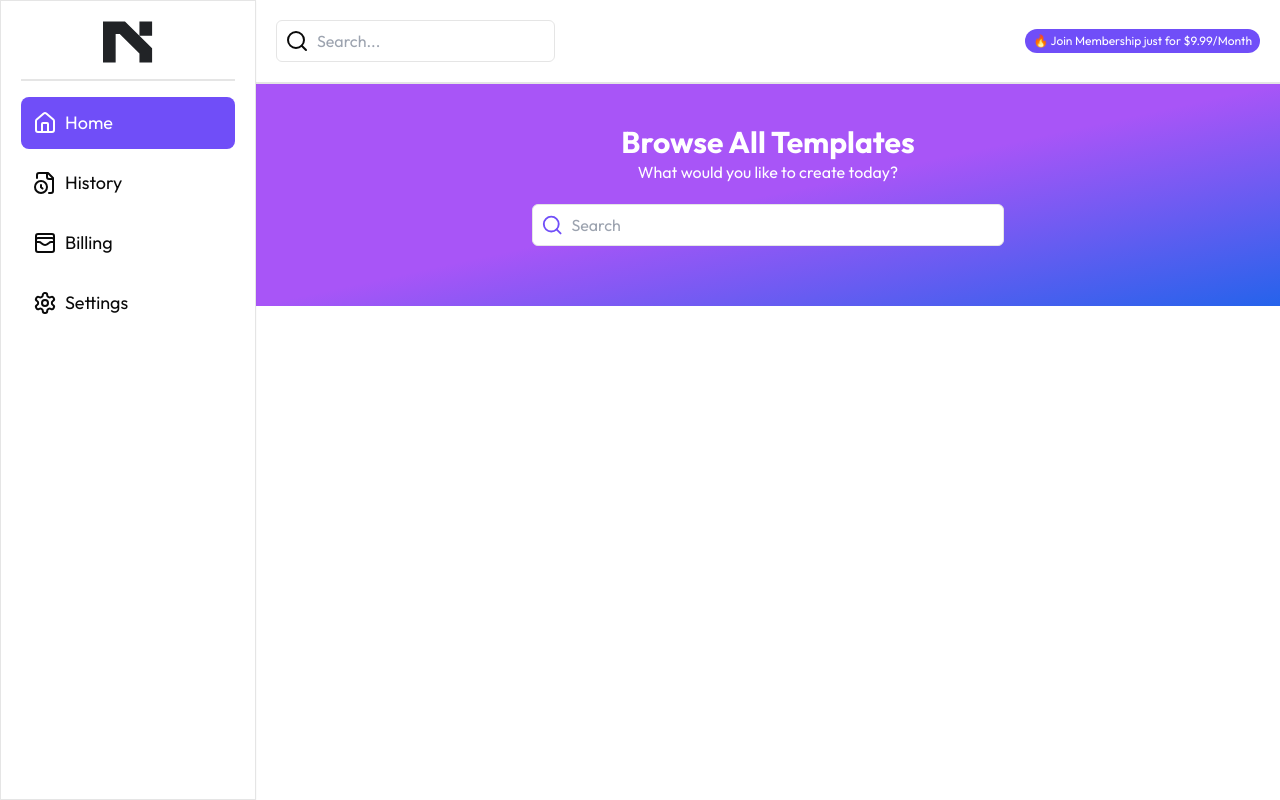
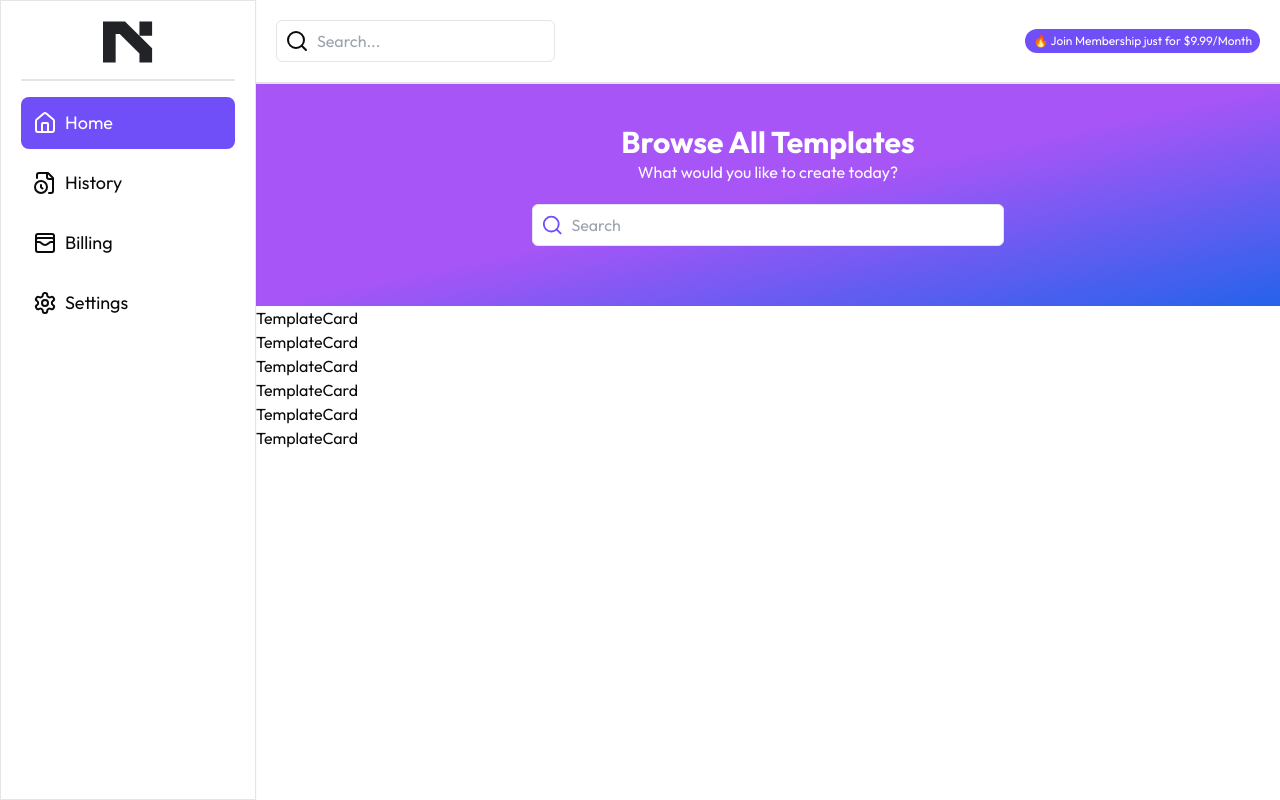
Before and after one commit to Nachiketbagad/AI-Content-Generator, a Next.js app: page /dashboard in a window 1280 px wide. Built offline with nearby package versions, Linux system fonts and the light colour scheme.

Commit message:
Template

```diff
--- /dev/null
+++ b/app/dashboard/_components/TemplateCard.tsx
@@ -0,0 +1,9 @@
+import React from 'react'
+
+function TemplateCard() {
+  return (
+    <div>TemplateCard</div>
+  )
+}
+
+export default TemplateCard
--- a/app/dashboard/_components/TemplateListSection.tsx
+++ b/app/dashboard/_components/TemplateListSection.tsx
@@ -1,9 +1,30 @@
+import Templates from '@/app/(data)/Templates'
 import React from 'react'
+import TemplateCard from './TemplateCard'
+
+export interface TEMPLATE{
+    name:string,
+    desc:string,
+    icon:string,
+    category:string,
+    slug:string,
+    aiPrompt:string,
+    form?:FORM[]
+}
+
+export interface FORM{
+    label:string,
+    field:string,
+    name:string,
+    required?:boolean
+}
 
 function TemplateListSection() {
   return (
     <div>
-
+        {Templates.map((item:TEMPLATE, index:number)=>(
+            <TemplateCard {...item} />
+        ))}
     </div>
   )
 }
```
